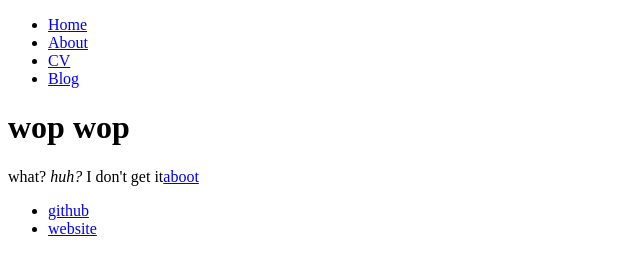
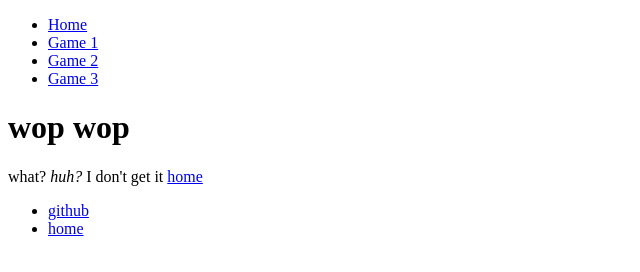
Before and after one commit to yeetyoot1/IAmBored.github.io, a plain HTML site: page index.html in a window 1280 px wide. Shown: the whole page, without its empty margins (0-640 px from the left). Drawn offline with Linux system fonts and the light colour scheme.

Commit message:
smol fix

```diff
--- a/index.html
+++ b/index.html
@@ -7,21 +7,21 @@
 		<nav>
     		<ul>
         		<li><a href="/">Home</a></li>
-	        	<li><a href="/about">About</a></li>
-        		<li><a href="/cv">CV</a></li>
-        		<li><a href="/blog">Blog</a></li>
+	        	<li><a href="/game1">Game 1</a></li>
+        		<li><a href="/game2">Game 2</a></li>
+        		<li><a href="/game3">Game 3</a></li>
     		</ul>
 		</nav>
 		<div class="container">
     		<div class="blurb">
         		<h1>wop wop</h1>
-				<p>what? <em>huh?</em> I don't get it<a href="/about">aboot</a></p>
+				<p>what? <em>huh?</em> I don't get it <a href="/">home</a></p>
     		</div><!-- /.blurb -->
 		</div><!-- /.container -->
 		<footer>
     		<ul>
         		<li><a href="https://github.com/yeetyoot1/IAmBored.github.io">github</a></li>
-        		<li><a href="https://IAmBored.github.io">website</a></li>
+        		<li><a href="/">home</a></li>
 			</ul>
 		</footer>
 	</body>
```
